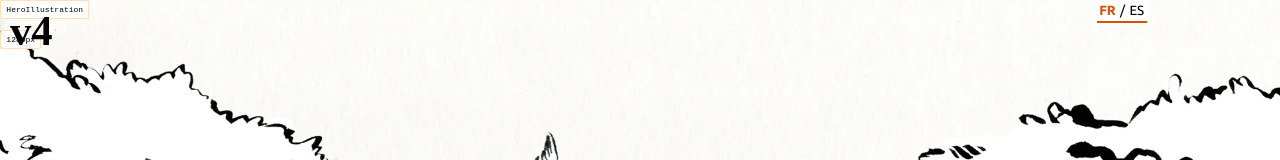
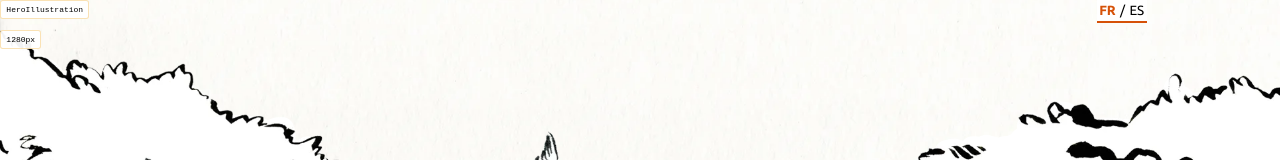
Before and after one commit to theRenard/a-orixe, a Vue app: page /#/fr in a window 1280 px wide. Shown: the top 160 px of the page. Built offline with nearby package versions, Linux system fonts and the light colour scheme.

Commit message:
refactor: comment out BlockCounter component in DesktopView
- Commented out the BlockCounter component in DesktopView to simplify the layout for specific view conditions.
- Adjusted template to reflect the change while maintaining the option to re-enable the component easily.

```diff
--- a/src/views/DesktopView.vue
+++ b/src/views/DesktopView.vue
@@ -37,7 +37,7 @@ import EnBrefSection from '@/components/sections/EnBrefSection.vue'
 import CommentEstNeRecitSection from '@/components/sections/CommentEstNeRecitSection.vue'
 import ReadProgressBar from '@/components/ReadProgressBar.vue'
 import WindowWidthLabel from '@/components/WindowWidthLabel.vue'
-import BlockCounter from '@/components/BlockCounter.vue'
+// import BlockCounter from '@/components/BlockCounter.vue'
 import { MOBILE_ANIMATIONS_ENABLED } from '@/config/feature-flags'
 
 const mainRef = ref<HTMLElement | null>(null)
@@ -138,7 +138,7 @@ onUnmounted(() => {
 
 <template>
 <main ref="mainRef" class="block-viewport">
-  <BlockCounter v-if="isWide" />
+  <!-- <BlockCounter v-if="isWide" /> -->
   <WindowWidthLabel v-if="isWide" />
   <ReadProgressBar v-if="isWide" :viewport-ref="(mainRef as unknown as { value: HTMLElement | null })"
     :rail-ref="(railRef as unknown as { value: HTMLElement | null })" />
```
